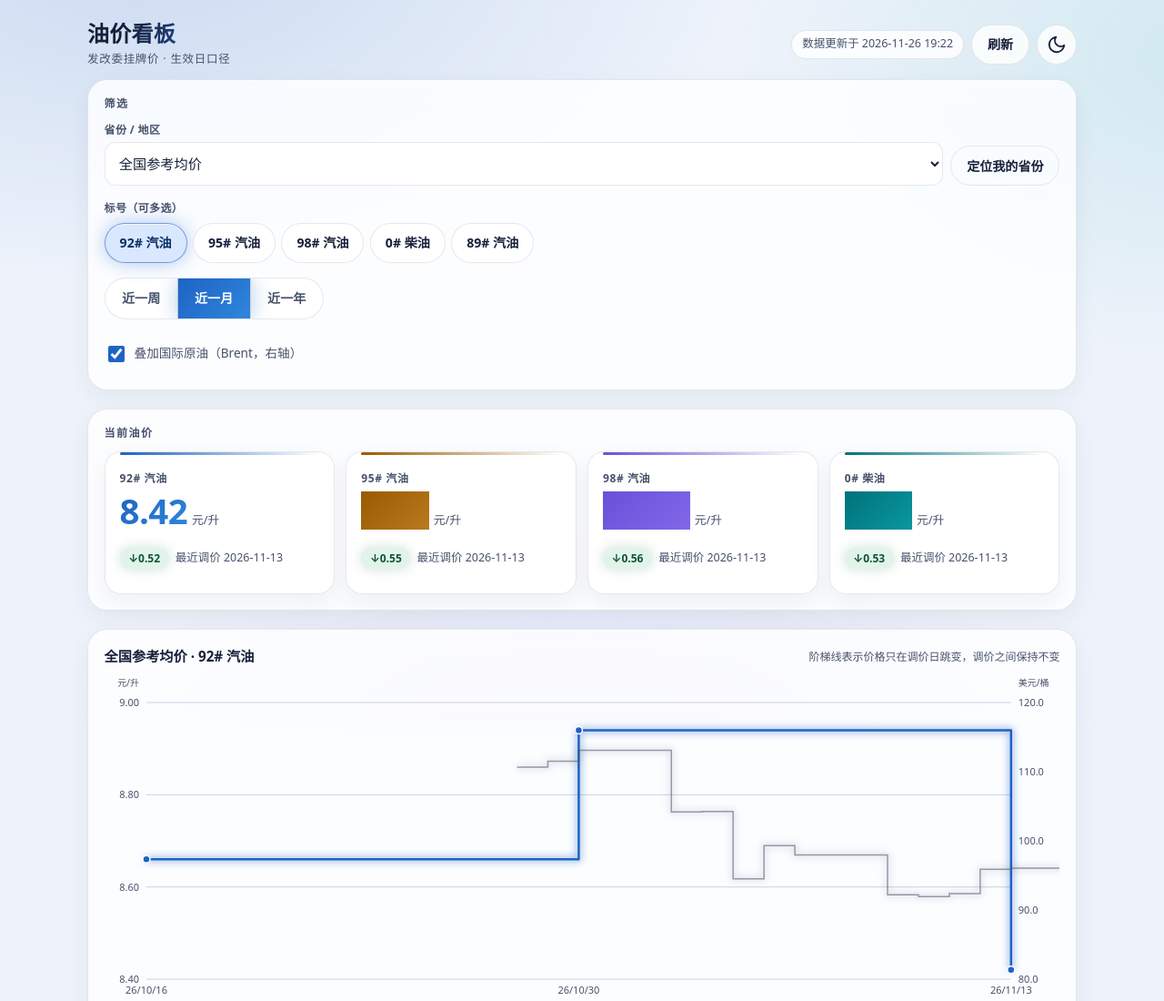
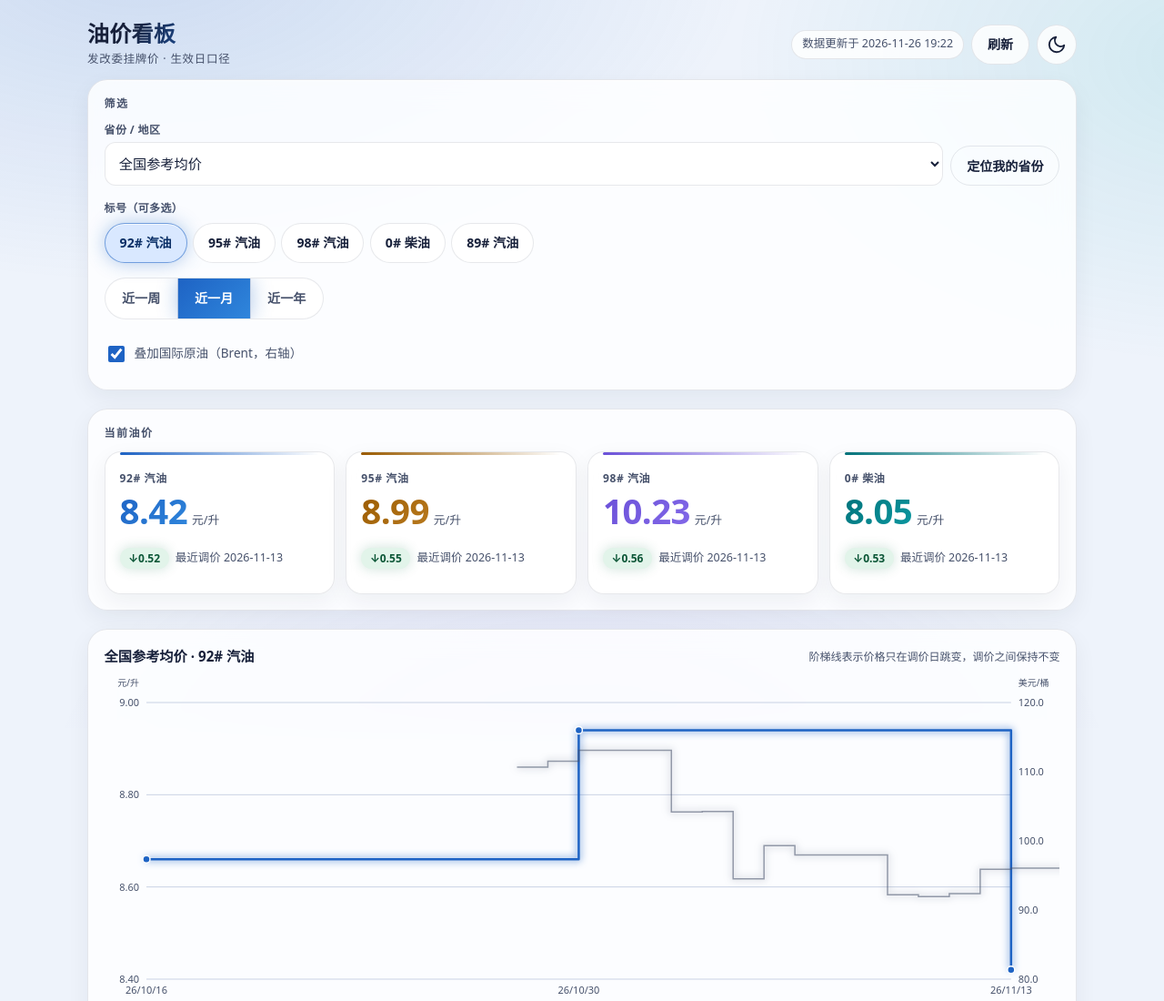
Before and after one commit to zuoshiyue/oil-price-viewer, a website: page index.html in a window 1280 px wide. Shown: the top 1100 px of the page at 91% size. Drawn offline with Linux system fonts and the light colour scheme; no server answers.

Commit message:
fix: 渐变价格大字用 background-image 长属性，修复 95/98/0 号数字隐形
background 简写会把 background-clip 重置回 border-box：p92 的渐变与 clip
同规则声明故幸存，per-grade 规则里的简写则把 clip 清掉，配合
color:transparent 使 8.99/10.23/8.05 三个数字直接不可见。
改用 background-image 并在 per-grade 规则内重申 color:transparent（外层
实色回退特异度相同但更早，不重申会盖住渐变）；标题渐变同款写法统一。

```diff
--- a/assets/styles.css
+++ b/assets/styles.css
@@ -203,7 +203,7 @@ a {
   font-size: 1.5rem;
   font-weight: 800;
   letter-spacing: 0.01em;
-  background: linear-gradient(120deg, var(--fg) 30%, var(--primary));
+  background-image: linear-gradient(120deg, var(--fg) 30%, var(--primary));
   -webkit-background-clip: text;
   background-clip: text;
   color: transparent;
@@ -636,28 +636,52 @@ fieldset legend {
   color: var(--grade-p92);
 }
 
+.card[data-grade='p95'] .price__value {
+  color: var(--grade-p95);
+}
+
+.card[data-grade='p98'] .price__value {
+  color: var(--grade-p98);
+}
+
+.card[data-grade='p0'] .price__value {
+  color: var(--grade-p0);
+}
+
+.card[data-grade='p89'] .price__value {
+  color: var(--grade-p89);
+}
+
 @supports (-webkit-background-clip: text) or (background-clip: text) {
+  /* 注意：必须用 background-image 长属性 —— background 简写会把
+     background-clip 重置回 border-box，导致 color:transparent 的文字隐形。
+     且 per-grade 规则要重申 color:transparent —— 外层实色回退特异度相同但更早，
+     不重申的话实色会盖住渐变。 */
   .price__value {
-    background: linear-gradient(135deg, var(--grade-p92), var(--grade-p92-lite));
+    background-image: linear-gradient(135deg, var(--grade-p92), var(--grade-p92-lite));
     -webkit-background-clip: text;
     background-clip: text;
     color: transparent;
   }
 
   .card[data-grade='p95'] .price__value {
-    background: linear-gradient(135deg, var(--grade-p95), var(--grade-p95-lite));
+    background-image: linear-gradient(135deg, var(--grade-p95), var(--grade-p95-lite));
+    color: transparent;
   }
 
   .card[data-grade='p98'] .price__value {
-    background: linear-gradient(135deg, var(--grade-p98), var(--grade-p98-lite));
+    background-image: linear-gradient(135deg, var(--grade-p98), var(--grade-p98-lite));
+    color: transparent;
   }
 
   .card[data-grade='p0'] .price__value {
-    background: linear-gradient(135deg, var(--grade-p0), var(--grade-p0-lite));
+    background-image: linear-gradient(135deg, var(--grade-p0), var(--grade-p0-lite));
+    color: transparent;
   }
 
   .card[data-grade='p89'] .price__value {
-    background: linear-gradient(135deg, var(--grade-p89), var(--grade-p89-lite));
+    background-image: linear-gradient(135deg, var(--grade-p89), var(--grade-p89-lite));
+    color: transparent;
   }
 }
 
--- a/index.html
+++ b/index.html
@@ -20,7 +20,7 @@
         /* 隐私模式或禁用存储时忽略，主题仍跟随系统 */
       }
     </script>
-    <link rel="stylesheet" href="./assets/styles.css?v=20261126.3" />
+    <link rel="stylesheet" href="./assets/styles.css?v=20261126.4" />
   </head>
   <body>
     <a class="skip-link" href="#main">跳到主内容</a>
@@ -162,6 +162,6 @@
 
     <p id="status-live" class="visually-hidden" role="status" aria-live="polite"></p>
 
-    <script type="module" src="./assets/app.js?v=20261126.3"></script>
+    <script type="module" src="./assets/app.js?v=20261126.4"></script>
   </body>
 </html>
```
